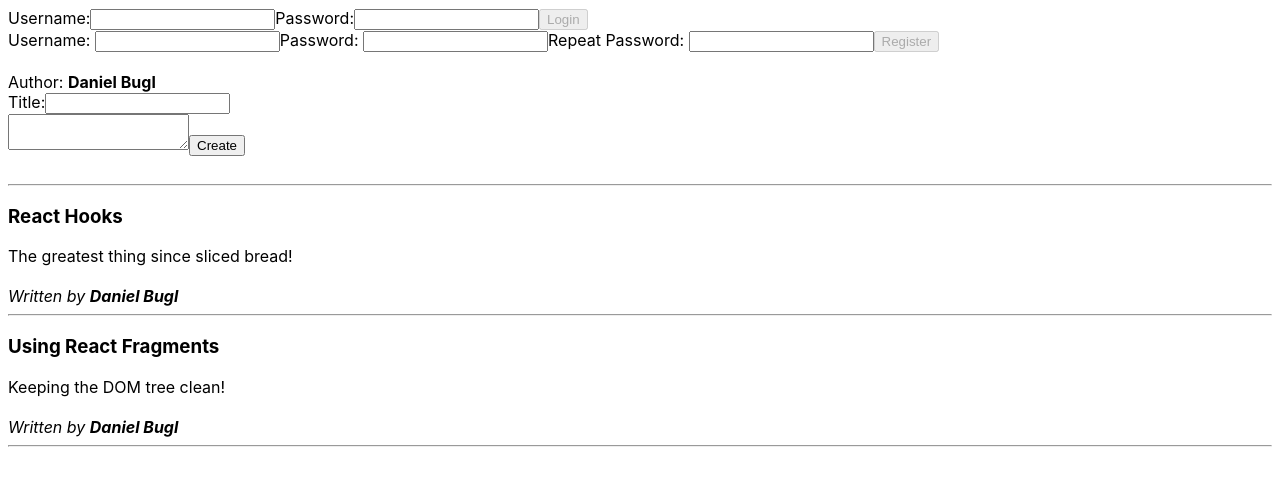
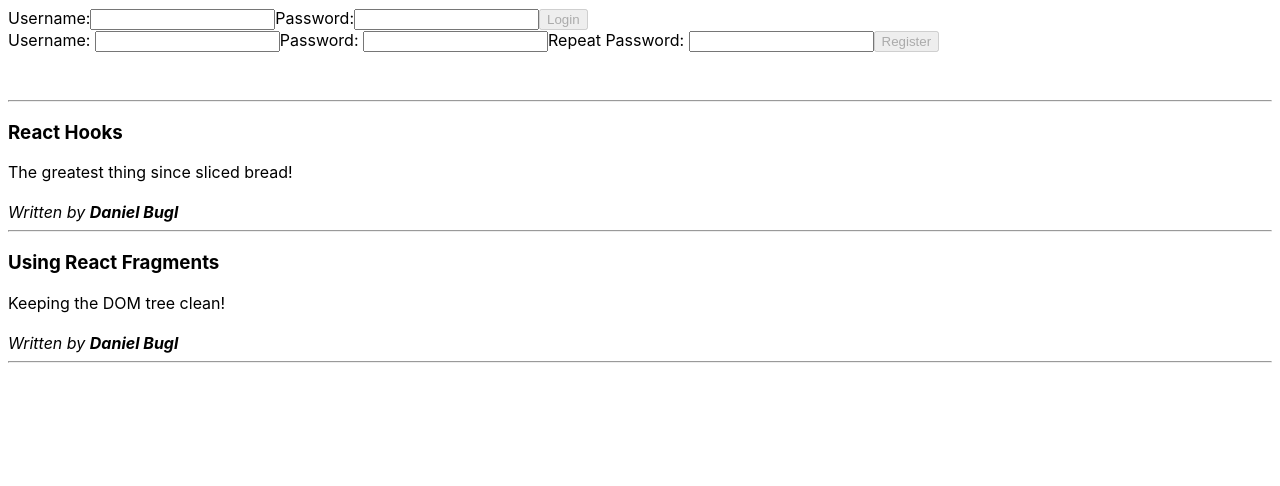
Before and after one commit to harissucipto/blog-post-app, a React (Create React App) app: page / in a window 1280 px wide. Shown: the top 486 px of the page. Built offline with nearby package versions, Linux system fonts and the light colour scheme.

Commit message:
changing setUsername  to global

```diff
--- a/src/App.js
+++ b/src/App.js
@@ -1,10 +1,9 @@
-import React from 'react';
+import React, { useState } from 'react';
 
 import PostList from './post/PostList';
 import CreatePost from './post/CreatePost';
 import UserBar from './user/UserBar';
 
-const user = 'Daniel Bugl';
 const posts = [
   {
     title: 'React Hooks',
@@ -19,11 +18,13 @@
 ];
 
 export default function App() {
+  const [user, setUser] = useState('');
+
   return (
     <div style={{ padding: 8 }}>
-      <UserBar />
+      <UserBar user={user} setUser={setUser} />
       <br />
-      <CreatePost user={user} />
+      {user && <CreatePost user={user} />}
       <br />
       <hr />
       <PostList posts={posts} />
--- a/src/user/UserBar.js
+++ b/src/user/UserBar.js
@@ -1,12 +1,10 @@
-import React, { useState } from 'react';
+import React from 'react';
 
 import Login from './Login';
 import Logout from './Logout';
 import Register from './Register';
 
-export default function UserBar() {
-  const [user, setUser] = useState('');
-
+export default function UserBar({ user, setUser }) {
   if (user) {
     return <Logout user={user} setUser={setUser} />;
   } else {
```
